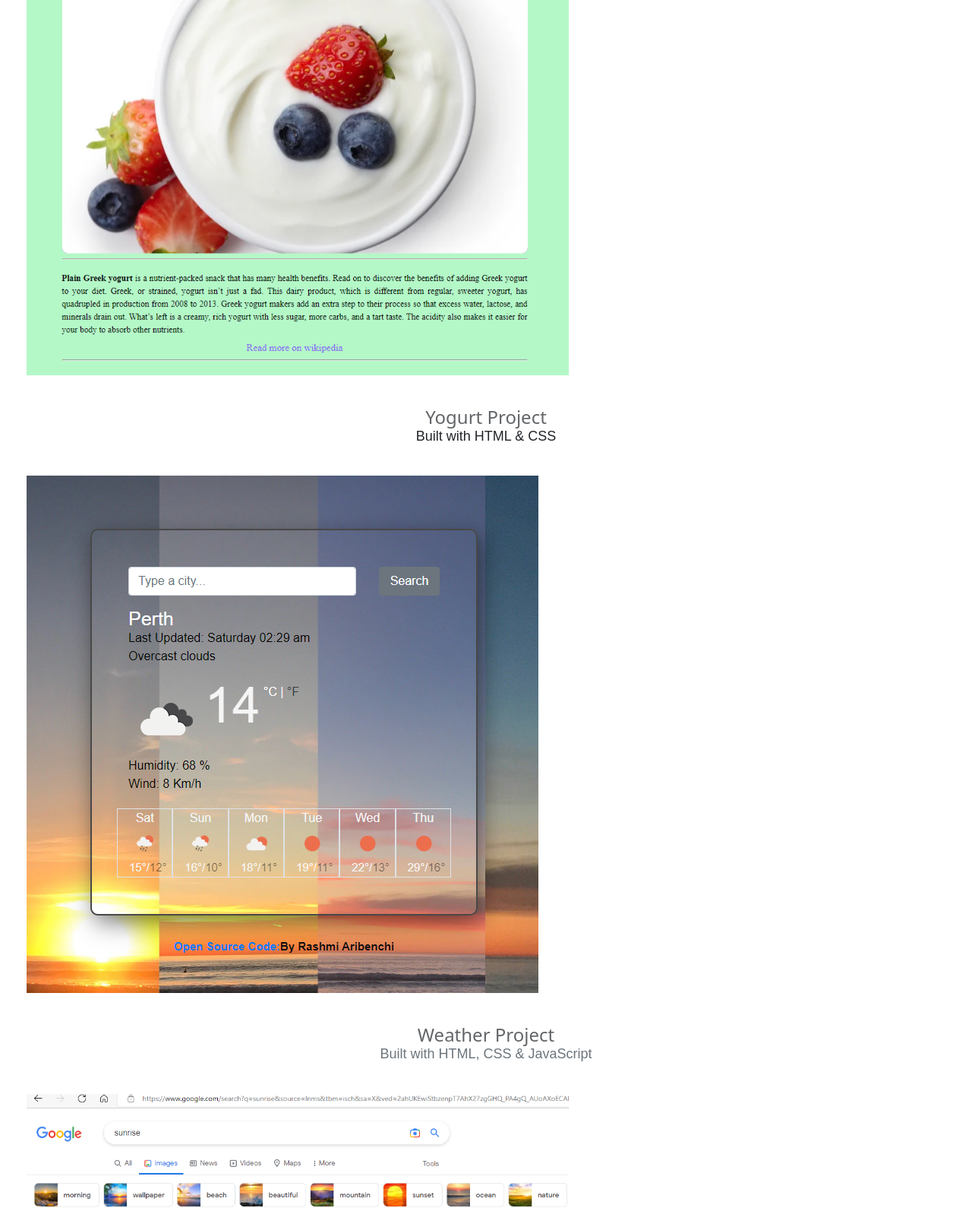
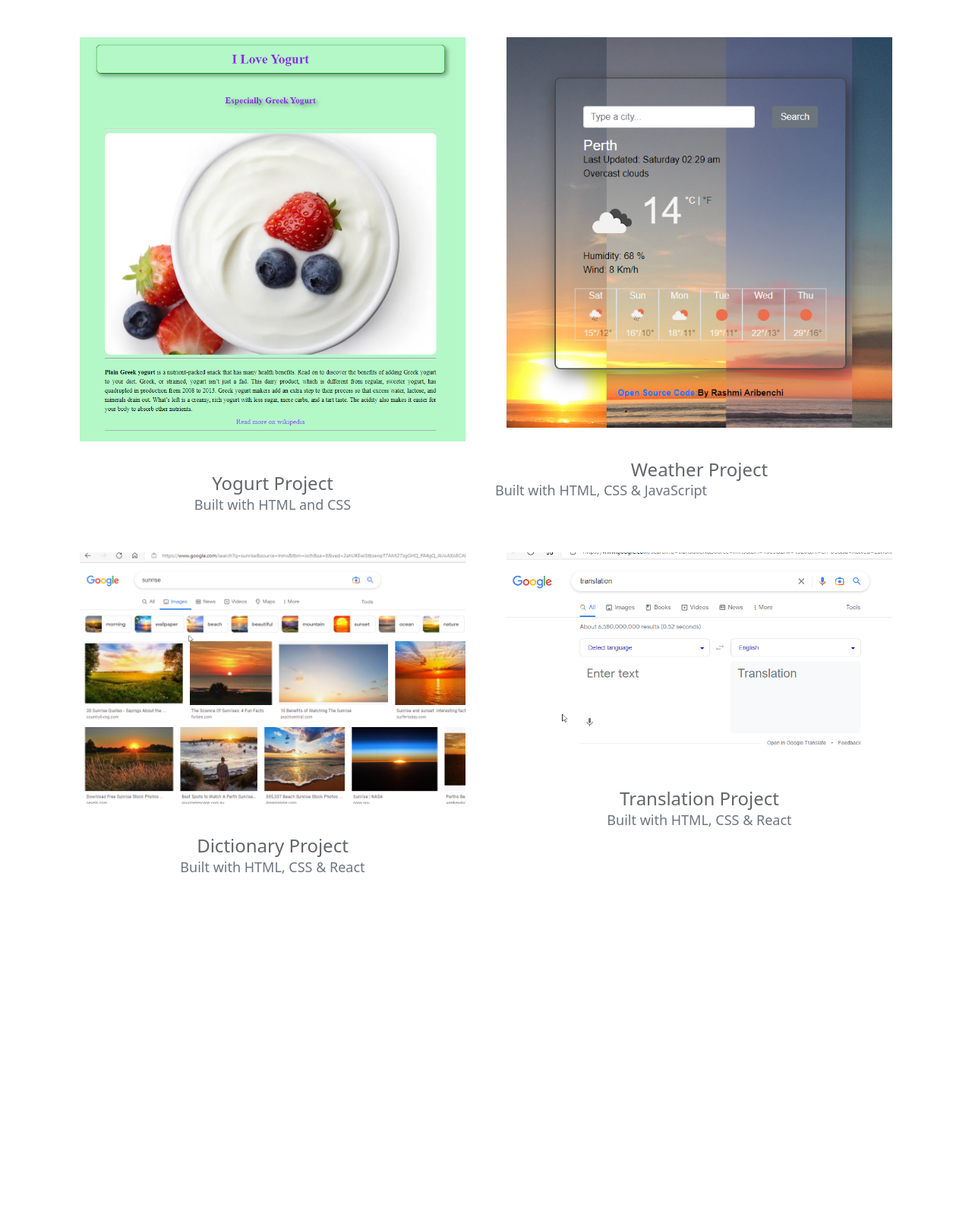
Before and after one commit to raribencchi/Week-5, a plain HTML site: page mywork.html in a window 1280 px wide. Shown: the part 438-2028 px from the top of the page at 76% size. After the commit the page ends 1777 px from the top, so only its background shows below. Drawn offline with nearby package versions, Linux system fonts and the light colour scheme.

Commit message:
added mywork.html

```diff
--- a/mywork.html
+++ b/mywork.html
@@ -18,80 +18,37 @@
     ></script>
     <link rel="stylesheet" href="styles.css" />
 
-    <title> Responsive-Portfolio-RashmiAribenchi </title>
+    <title>mywork-RashmiAribenchi </title>
   </head>
 
-  <style>
-    h1 {
-        font-size: 64px;
-        font-family:"Playfair Display", serif;
-        line-height: 80px;
-    }
-
-    .content-container {
-     padding: 160px 20px;
-}
-
-.content h2, h5 {
-  font-size: 18px;
-  font-family:"Poppins", sans-serif;
-  text-align: center;
-}
-
-.content p {
-    display: inline;
-  font-size: 14px;
-  text-align: center;
-
-}
-
-.content {
-    text-align: center;
-    padding: 0;
-    margin: 30px;
-  }
-
-  .img-fluid {
-  border-radius: 5px;
-  max-width: 60%;
-  height: 60%;
-  padding: 25px 15px;
-  }
-
-  </style>
-
-  <body>
-<div class="content-contationer container-fluid">
+<body>
+<div class="content-container container">
 <div class="contents">>
   <h1 class="mb-5">Take a look at what I have been working on!</h1>
- <div class="justify-content-start">
-
-
-    <div class="p-2 md-4">
-        <img src="images/Greek Yogurt.png" alt="yogurt" class="img-fluid mb-3 rounded">
-    <h3 class="text center m-0">Yogurt Project</h3>
-    <h5 class="text center m-0"> Built with HTML & CSS</h5>
-    </div>
- </div>
-    <div class="p-2 md-6">
-        <img src="images/MyweatherApp.png" alt="weather" class="img-fluid mb-3 rounded">
+ <div class="row">
+    <div class="col-md-6 mb-4">
+        <img src="images/Greek Yogurt.png" class="img-fluid mb-3 rounded" alt="">
+        <h3 class="text-center m-0">Yogurt Project</h3>
+        <p class="text-center text-muted">Built with HTML and CSS</p>
+      </div>
+      <div class="col-md-6 mb-4">
+        <img src="images/MyweatherApp.png" alt="weather" class="img-fluid mb-3 rounded" alt="">
     <h3 class="text center m-0">Weather Project</h3>
-    <h5 class="text center m-0 text-muted"> Built with HTML, CSS & JavaScript</h5>
+    <p class="text center text-muted">Built with HTML, CSS & JavaScript</p>
     </div>
 
-    <div class="p-2 md-6">
-        <img src="images/Dictionary.png" alt="Dictionary" class="img-fluid mb-3 rounded">
+    <div class="col-md-6 mb-4">
+        <img src="images/Dictionary.png" alt="Dictionary" class="img-fluid mb-3 rounded"alt="">
     <h3 class="text center m-0">Dictionary Project</h3>
-    <h5 class="text center m-0"> Built with HTML, CSS & React</h5>
+    <p class="text-center text-muted"> Built with HTML, CSS & React</p>
     </div>
-    <div class="p-2 md-6">
-        <img src="images/Translation.png" alt="Translation" class="img-fluid mb-3 rounded">
+    <div class="col-md-6 mb-4">
+        <img src="images/Translation.png" alt="Translation" class="img-fluid mb-3 rounded"alt="">
     <h3 class="text center m-0">Translation Project</h3>
-    <h5 class="text center m-0"> Built with HTML, CSS & React</h5>
+    <p class="text-center text-muted"> Built with HTML, CSS & React</p>
     </div>
-
-
+</div>
  </div>
 </div>
-  </body>
+</body>
 </html>
--- a/styles.css
+++ b/styles.css
@@ -2,6 +2,8 @@
     --primary-color: #6c63ff;
     --secondary-color: #f5f2fe;
     --box-shadow: 0 5px 10px rgba(0, 0, 0, 0.3);
+    --heading-font-family: "Playfair Display", serif;
+    --default-font-family: "Poppins", sans-serif;
   }
   body {
     margin: auto;
@@ -121,6 +123,7 @@
 
 @media (max-width: 400px) {
     h3 {
+
      font-size: 20px;
      text-align: center;
    }
@@ -131,3 +134,38 @@
 display: block;
 text-align: center;
 }
+
+.content {
+  text-align: center;
+  padding: 0;
+}
+
+.content-container {
+  padding: 160px 20px;
+}
+
+.content h1 {
+  font-size: 64px;
+  line-height: 80px;
+}
+
+.content h2 {
+  font-size: 18px;
+  font-family: var(--default-font-family);
+}
+
+.content h3 {
+  font-size: 24px;
+  line-height: 1.5;
+
+  font-family: var(--default-font-family);
+}
+
+.content p {
+  font-size: 14px;
+  text-align: center;
+}
+
+.content {
+  margin: 30px;
+}
```
Also changed, not shown: index.html (+1 -0 lines).
